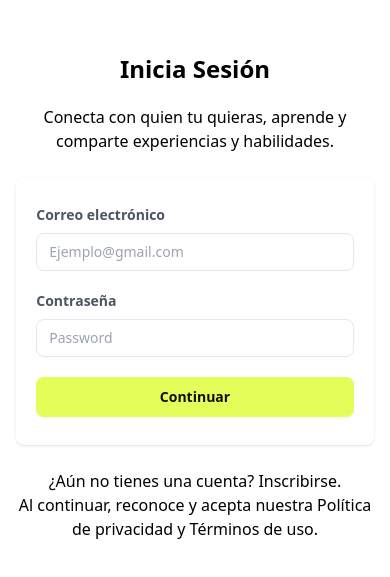
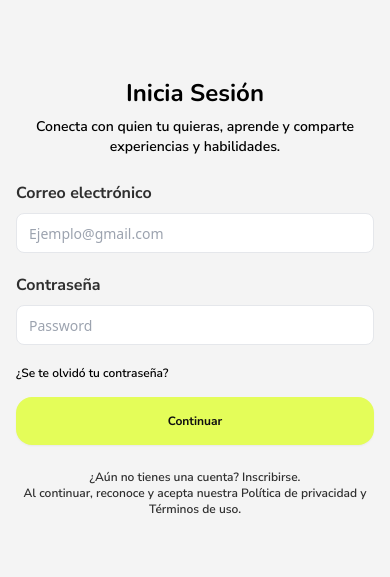
Before and after one commit to No-Country/s9-06-m-csharp, a React (Vite) app in the folder client/: page /chat in a window 390 px wide. Shown: the part 125-702 px from the top of the page. Built offline with nearby package versions, Linux system fonts and the light colour scheme.

Commit message:
responsive login

```diff
--- a/client/src/Views/Login.jsx
+++ b/client/src/Views/Login.jsx
@@ -12,25 +12,26 @@ const Login = () => {
 
   return (
     <>
-      <div className="min-h-screen flex flex-col justify-center sm:py-12">
-        <div className="w-11/12 xs:p-0 mx-auto md:w-full md:max-w-md">
-          <h1 className="font-bold text-center text-2xl mb-5">Inicia Sesión</h1>
-          <p className="text-center mb-6">
+      <div className="bg-main_color min-h-screen flex flex-col justify-center">
+        <div className="xs:p-0 mx-auto md:w-full md:max-w-[390px]">
+          <h1 className="font-nunito font-bold text-center text-2xl mb-2">Inicia Sesión</h1>
+          <p className="font-nunitosans text-center text-sm w-[358px] mx-auto mb-6">
             Conecta con quien tu quieras, aprende y comparte experiencias y habilidades.
           </p>
-          <form onSubmit={loginUser} className="bg-white shadow w-full rounded-lg divide-y divide-gray-200">
-            <div className="px-5 py-7">
-              <label className="font-semibold text-sm text-gray-600 pb-1 block">Correo electrónico</label>
+          <form onSubmit={loginUser} className="w-[358px] mx-auto divide-y divide-gray-200">
+            <div className="mt-6">
+              <label className="font-nunitosans font-bold text-base text-[#2f2f2f] pb-1 block">Correo electrónico</label>
               <input
                 onChange={(e) => updateLoginInfo({ ...loginInfo, email: e.target.value })}
-                type="email" placeholder="Ejemplo@gmail.com" className="border rounded-lg px-3 py-2 mt-1 mb-5 text-neutral-950 text-sm w-full" />
-              <label className="font-semibold text-sm text-gray-600 pb-1 block">Contraseña</label>
+                type="email" placeholder="Ejemplo@gmail.com" className="h-10 border rounded-lg px-3 py-2 mt-1 mb-5 text-neutral-950 text-sm w-full" />
+              <label className="font-nunitosans font-bold text-base text-[#2f2f2f] pb-1 block">Contraseña</label>
               <input
                 onChange={(e) => updateLoginInfo({ ...loginInfo, password: e.target.value })}
-                type="password" autoComplete="on" placeholder="Password" className="border rounded-lg px-3 py-2 mt-1 mb-5 text-neutral-950 text-sm w-full" />
-              <button type="submit" className="transition duration-200 bg-accent2 text-black w-full py-2.5 rounded-lg text-sm shadow-sm hover:shadow-md font-semibold text-center inline-block text-base font-bold">
+                type="password" autoComplete="on" placeholder="Password" className="h-10 border rounded-lg px-3 py-2 mt-1 mb-5 text-neutral-950 text-sm w-full" />
+              <p className="font-nunitosans text-xs mb-4">¿Se te olvidó tu contraseña?</p>
+              <button type="submit" className="transition duration-200 bg-accent2 text-black h-12 w-full p-4 rounded-2xl text-xs shadow-sm hover:shadow-md font-nunitosans text-center font-bold inline-block">
                 {
-                  isLoginLoading ? <span className="inline-block">Registrandote...</span> : <span className="inline-block">Continuar</span>
+                  isLoginLoading ? <span>Registrandote...</span> : <span>Continuar</span>
                 }
               </button>
               {
@@ -38,8 +39,8 @@ const Login = () => {
               }
             </div>
           </form>
-          <p className="text-center mt-6">¿Aún no tienes una cuenta? Inscribirse.</p>
-          <p className="text-center">Al continuar, reconoce y acepta nuestra Política de privacidad y Términos de uso.</p>
+          <p className="font-nunitosans text-xs text-center mt-6 text-[#2f2f2f]">¿Aún no tienes una cuenta? Inscribirse.</p>
+          <p className="font-nunitosans text-xs text-center text-[#2f2f2f]">Al continuar, reconoce y acepta nuestra Política de privacidad y Términos de uso.</p>
         </div>
       </div>
     </>
```
